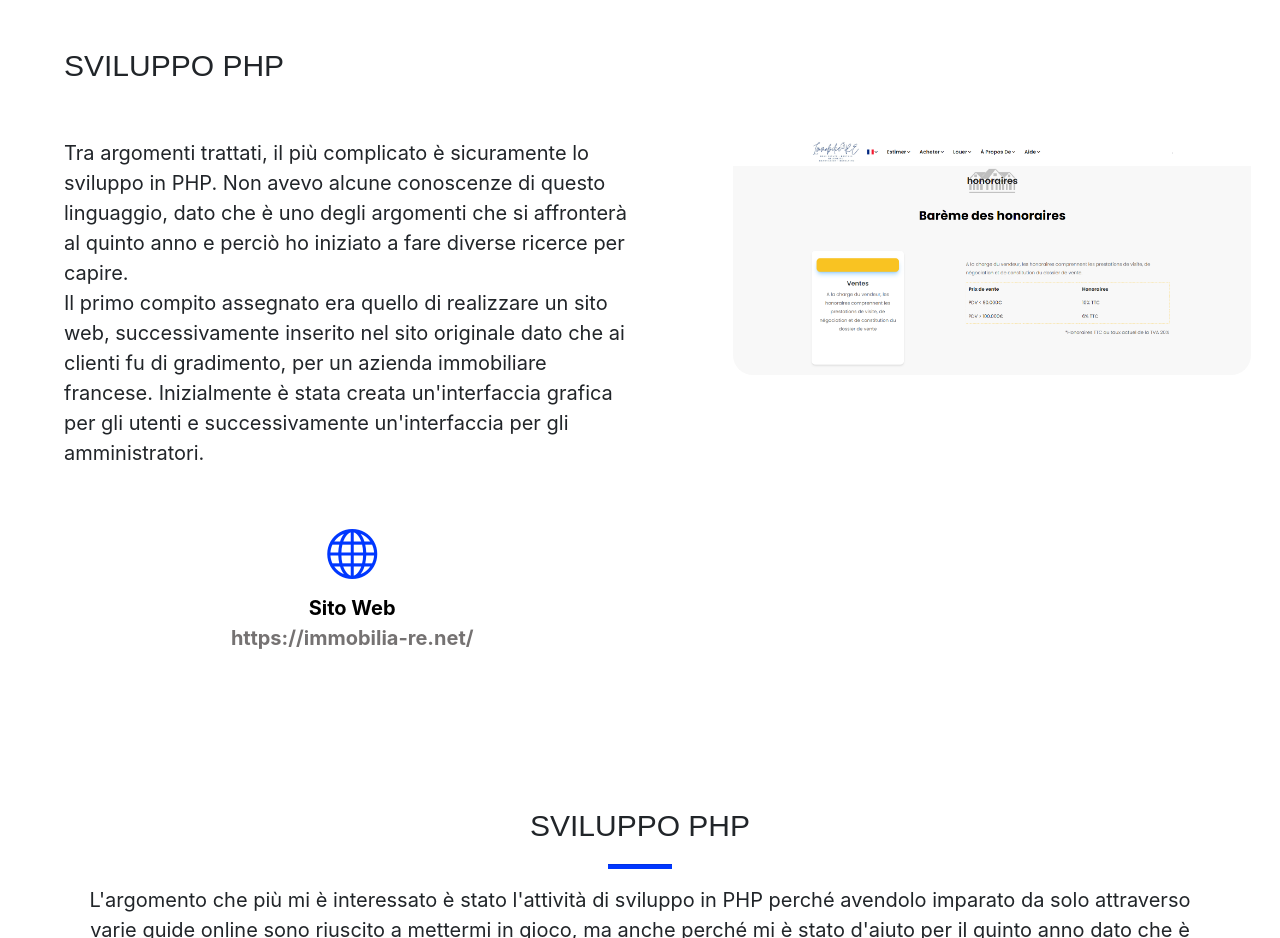
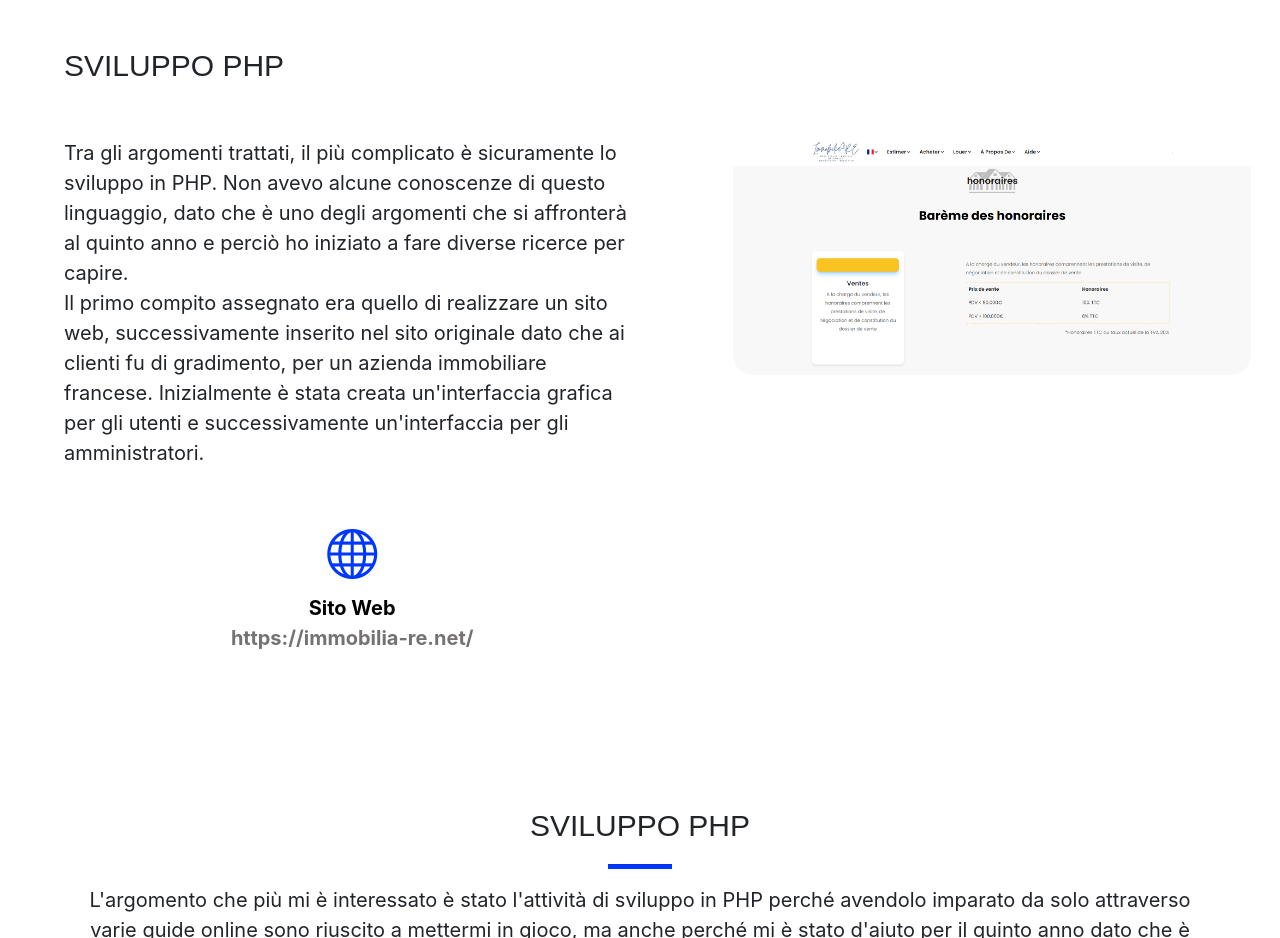
Before and after one commit to Kiki910/CapolavoroMaturita, a plain HTML site: page index.html in a window 1280 px wide. Shown: the part 4180-5118 px from the top of the page. Drawn offline with nearby package versions, Linux system fonts and the light colour scheme.

Commit message:
Update index.html

```diff
--- a/index.html
+++ b/index.html
@@ -311,7 +311,7 @@
     <div class="arg">
         <div class="titoloPer" data-aos="zoom-in">Sviluppo PHP</div>
         <div class="blocco">
-            <div class="testoPer bloccoSx d-xl-block d-none" data-aos="zoom-in">Tra argomenti trattati, il più complicato è sicuramente lo sviluppo in PHP. Non avevo alcune conoscenze di questo linguaggio, dato che è uno degli argomenti che si affronterà al quinto anno e perciò ho iniziato a fare diverse ricerce per capire. <br>Il primo compito assegnato era quello di realizzare un sito web, successivamente inserito nel sito originale dato che ai clienti fu di gradimento, per un azienda immobiliare francese. Inizialmente è stata creata un'interfaccia grafica per gli utenti e successivamente un'interfaccia per gli amministratori.
+            <div class="testoPer bloccoSx d-xl-block d-none" data-aos="zoom-in">Tra gli argomenti trattati, il più complicato è sicuramente lo sviluppo in PHP. Non avevo alcune conoscenze di questo linguaggio, dato che è uno degli argomenti che si affronterà al quinto anno e perciò ho iniziato a fare diverse ricerce per capire. <br>Il primo compito assegnato era quello di realizzare un sito web, successivamente inserito nel sito originale dato che ai clienti fu di gradimento, per un azienda immobiliare francese. Inizialmente è stata creata un'interfaccia grafica per gli utenti e successivamente un'interfaccia per gli amministratori.
                 <div class="info2" data-aos="zoom-in">
                     <a target="new" href="https://immobilia-re.net/">
                         <div>
```
